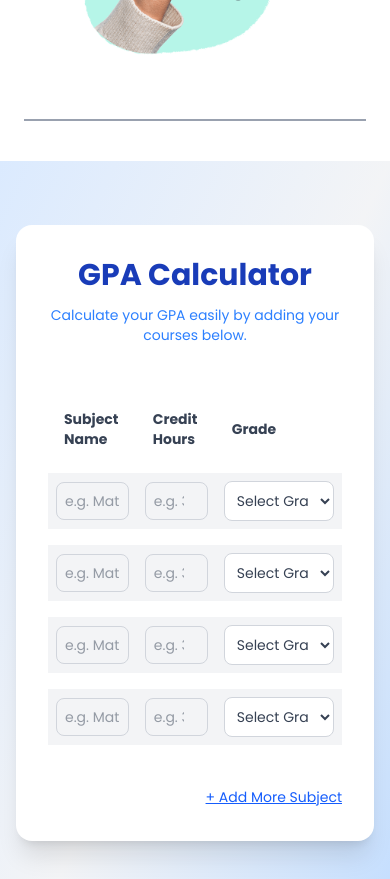
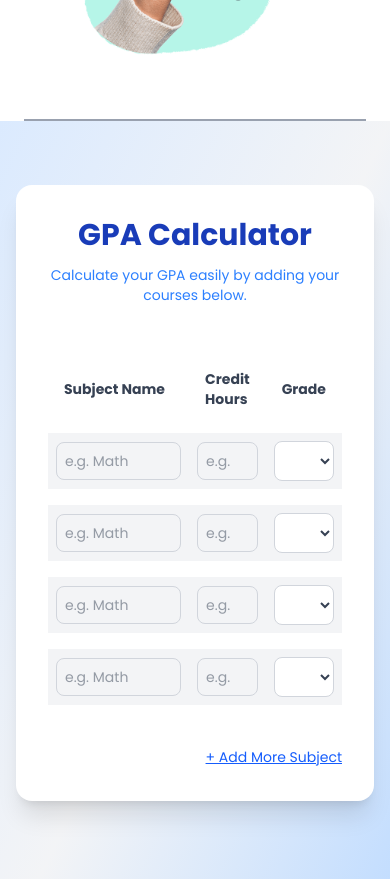
Before and after one commit to hussnain-uet-87/Seniculator, a React (Vite) app: page / in a window 390 px wide. Shown: the part 2700-3579 px from the top of the page. Built offline with nearby package versions, Linux system fonts and the light colour scheme; a web font is replaced by a local one.

Commit message:
upgraded gpa calculator UI

```diff
--- a/Components/GpaCalculator.jsx
+++ b/Components/GpaCalculator.jsx
@@ -19,7 +19,7 @@ const GpaCalculator = () => {
   };
 
   return (
-    <div className="min-h-screen bg-gradient-to-br from-blue-100 via-gray-100 to-blue-200 py-10 px-4 pt-16">
+    <div className="min-h-screen mb-10 border-b-2 border-b-gray-500 bg-gradient-to-br from-blue-100 via-gray-100 to-blue-200 py-10 px-4 pt-16">
       <div className="max-w-4xl mx-auto bg-white shadow-xl rounded-2xl p-8">
         <h1 className="text-3xl md:text-4xl font-bold text-center text-blue-800 mb-3">
           GPA Calculator
@@ -37,13 +37,14 @@ const GpaCalculator = () => {
                 <th className="px-4 py-2">Grade</th>
               </tr>
             </thead>
-            <tbody>
+        <tbody>
   {subjects.map((subject, index) => (
     <tr
       key={index}
       className="bg-gray-100 group transition-all rounded-xl text-sm md:text-base"
     >
-      <td className="px-2 md:px-4 py-2">
+      {/* Subject Name */}
+      <td className="px-2 md:px-4 py-2 w-[50%] md:w-auto">
         <input
           type="text"
           placeholder="e.g. Math"
@@ -52,7 +53,9 @@ const GpaCalculator = () => {
           className="w-full px-2 py-2 md:px-3 rounded-lg border border-gray-300 text-gray-700 group-hover:border-gray-700 group-hover:text-black focus:ring-2 focus:ring-blue-400 focus:outline-none"
         />
       </td>
-      <td className="px-2 md:px-4 py-2">
+
+      {/* Credit Hours */}
+      <td className="px-2 md:px-4 py-2 w-[25%] md:w-auto">
         <input
           type="number"
           placeholder="e.g. 3"
@@ -62,13 +65,17 @@ const GpaCalculator = () => {
           className="w-full px-2 py-2 md:px-3 rounded-lg border border-gray-300 text-gray-700 group-hover:border-gray-700 group-hover:text-black focus:ring-2 focus:ring-blue-400 focus:outline-none"
         />
       </td>
-      <td className="px-2 md:px-4 py-2">
+
+      {/* Grade Dropdown */}
+      <td className="px-2 md:px-4 py-2 w-[25%] md:w-auto">
         <select
           value={subject.grade}
           onChange={(e) => updateSubject(index, "grade", e.target.value)}
-          className="w-full px-2 py-2 md:px-3 rounded-lg border border-gray-300 text-gray-700 bg-white group-hover:border-gray-700 group-hover:text-black focus:ring-2 focus:ring-blue-400 focus:outline-none text-sm md:text-base min-w-[110px]"
+          className="w-full px-2 py-2 md:px-3 rounded-lg border border-gray-300 text-gray-700 bg-white group-hover:border-gray-700 group-hover:text-black focus:ring-2 focus:ring-blue-400 focus:outline-none text-sm md:text-base min-w-[60px] md:min-w-[110px]"
         >
-          <option value="">Select Grade</option>
+          <option value="" disabled hidden>
+            {window.innerWidth >= 768 ? "Select Grade" : ""}
+          </option>
           <option value="A+">A+</option>
           <option value="A">A</option>
           <option value="A-">A-</option>
--- a/Components/HowToUse.jsx
+++ b/Components/HowToUse.jsx
@@ -6,7 +6,7 @@ import handImage from "../src/assets/hand.png"
 
 const HowToUse = () => {
   return (
-    <section id='instructions' className='max-w-7xl mx-6 md:mx-12 scroll-mt-12 border-b-2 border-b-gray-400 p-6 pb-16 mb-10 font-["Poppins"]' >
+    <section id='instructions' className='max-w-7xl mx-6 md:mx-12 scroll-mt-12 border-b-2 border-b-gray-400 p-6 pb-16  font-["Poppins"]' >
         <div className='flex items-center flex-col md:flex-row '>
             <div className='flex-1 items-center '>
                 <h2 className='text-xl md:text-3xl text-left max-w-[350px] font-bold'>3 Easy Steps To Calculate Your GPA</h2>
```
